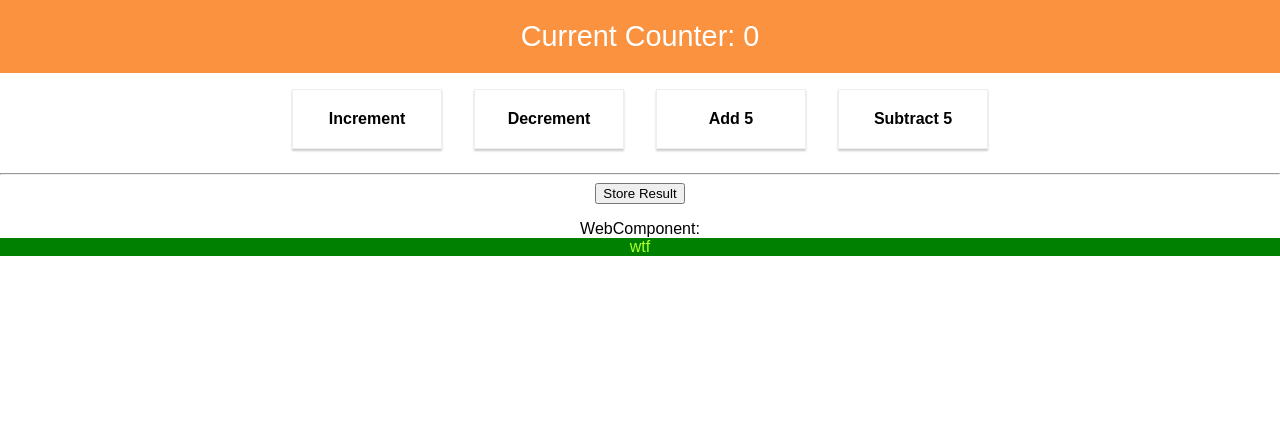
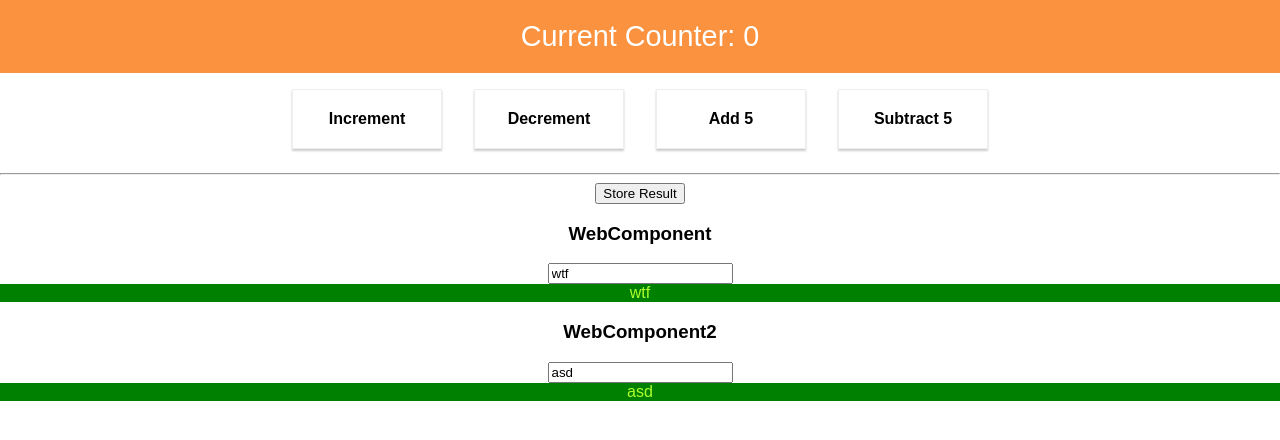
Before and after one commit to Yg0R2/burger-builder-react-app, a React (Create React App) app: page / in a window 1280 px wide. Shown: the top 440 px of the page. Built offline with nearby package versions, Linux system fonts and the light colour scheme.

Commit message:
WebContetn :) working, but only from same app

```diff
--- a/src/App.js
+++ b/src/App.js
@@ -3,14 +3,44 @@ import React, { Component } from 'react';
 import Counter from './containers/Counter/Counter';
 import './App.css';
 
-import './WebComponent';
+import './web-components/WebComponent';
 
 class App extends Component {
+
+  constructor(props) {
+    super(props);
+
+    this.state = {
+      search: 'wtf'
+    }
+
+    this.searchElement = React.createRef();
+  }
+
+  inputOnChangeHandler = (event) => {
+    // Declarative implementation
+    this.setState({search: event.target.value});
+  }
+
+  input2OnChangeHandler = (event) => {
+    // Imperative implementation
+    this.searchElement.current.setSearch(event.target.value);
+  }
+
   render() {
     return (
       <div className="App">
        <Counter />
-       WebComponent: <web-component name="wtf" />
+        <div>
+         <h3>WebComponent</h3>
+         <input onChange={this.inputOnChangeHandler} value={this.state.search} />
+         <web-component search={this.state.search} />
+       </div>
+        <div>
+          <h3>WebComponent2</h3>
+          <input onChange={this.input2OnChangeHandler} defaultValue="asd" />
+          <web-component ref={this.searchElement} search="asd" />
+        </div>
       </div>
     );
   }
--- a/src/WebComponent.js
+++ /dev/null
@@ -1,34 +0,0 @@
-import React from 'react';
-import ReactDOM from 'react-dom';
-
-import styles from './WebContent.css';
-
-class WebComponent extends HTMLElement {
-  connectedCallback() {
-    const mountPoint = document.createElement('div');
-    mountPoint.setAttribute('class', 'webContent')
-
-    const shadow = this.attachShadow({mode: 'open'});
-    shadow.appendChild(mountPoint);
-
-    // Create some CSS to apply to the shadow dom
-    let style = document.createElement('style');
-    style.textContent =
-      `.webContent {
-        color: greenyellow;
-        background-color: green;
-      }
-      a {
-        color: inherit;
-        text-decoration: none;
-      }
-      `;
-    shadow.appendChild(style);
-
-    const name = this.getAttribute('name');
-    const url = 'https://www.google.com/search?q=' + encodeURIComponent(name);
-    ReactDOM.render(<a href={url}>{name}</a>, mountPoint);
-  }
-}
-
-customElements.define('web-component', WebComponent);
--- /dev/null
+++ b/src/web-components/WebComponent.js
@@ -0,0 +1,78 @@
+import React from 'react';
+import ReactDOM from 'react-dom';
+
+import './WebContent.css';
+
+//Declarative WebComponent implementation
+class WebComponent extends HTMLElement {
+
+  constructor() {
+    super();
+
+    this.state = {
+      search: null,
+    }
+
+    this.attachShadow({mode: 'open'});
+  }
+
+  // Imperative implementation
+  setSearch(newValue) {
+    this.state.search = newValue;
+
+    this.render();
+  }
+
+  static get observedAttributes() {
+    return ['search'];
+  }
+
+  attributeChangedCallback(attributeName, oldValue, newValue) {
+    this.state.search = newValue;
+
+    this.render();
+  }
+
+  connectedCallback() {
+    this.state.search = this.getAttribute('search');
+
+    //this.render();
+  }
+
+  render() {
+    this.shadowRoot.innerHTML = null;
+
+    const mountPoint = document.createElement('div');
+    mountPoint.setAttribute('class', 'webContent')
+
+    this.shadowRoot.appendChild(mountPoint);
+
+    let style = document.createElement('style');
+    style.textContent =
+      `.webContent {
+        color: greenyellow;
+        background-color: green;
+      }
+      a {
+        color: inherit;
+        text-decoration: none;
+      }
+      `;
+    this.shadowRoot.appendChild(style);
+
+    let component;
+    if (this.state.search) {
+      const url = 'https://www.google.com/search?q=' + encodeURIComponent(this.state.search);
+
+      component = <a href={url}>{this.state.search}</a>
+    }
+    else {
+      component = <div>Search field is empty</div>
+    }
+
+    ReactDOM.render(component, mountPoint);
+  }
+
+}
+
+customElements.define('web-component', WebComponent);
```
Also changed, not shown: src/web-components/WebContent.css (renamed from src/WebContent.css).
